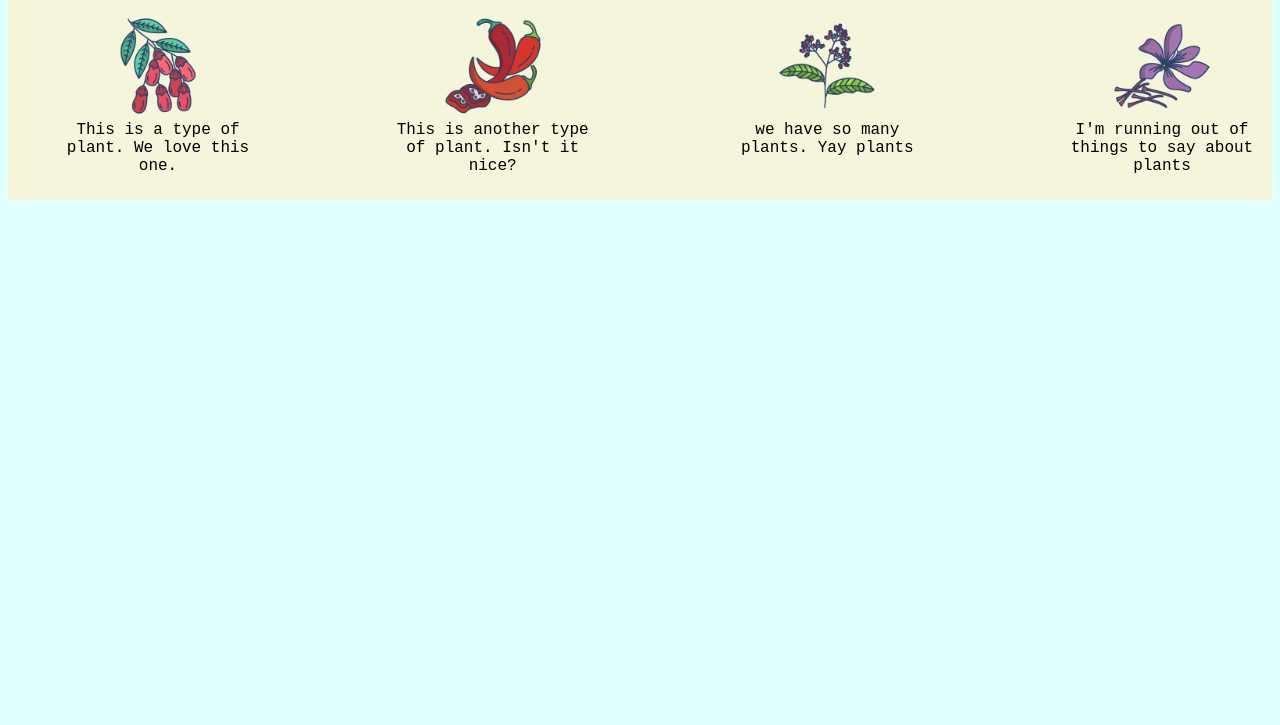
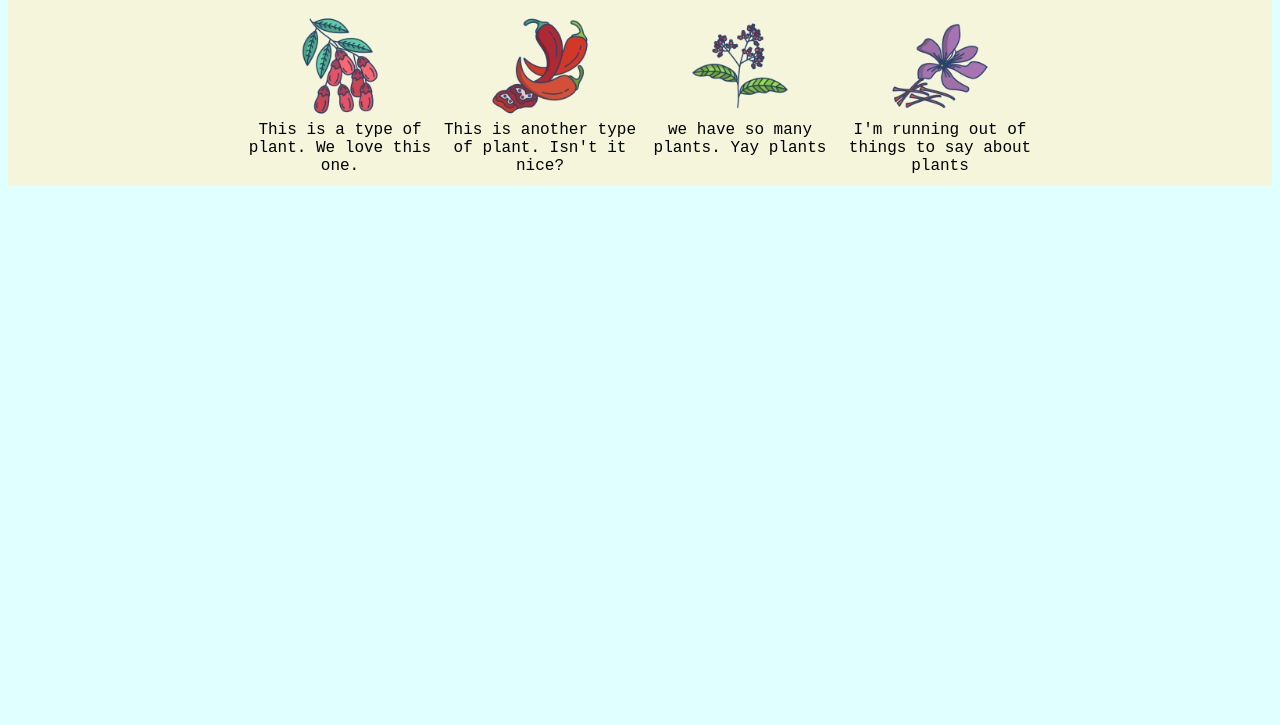
Before and after one commit to JaimanB/FlexNew, a plain HTML site: page flex-information/index.html in a window 1280 px wide. Shown: the part 75-800 px from the top of the page. Drawn offline with Linux system fonts and the light colour scheme.

Commit message:
changes to the 4th exercise, made it function more like a normal info page on a site should

```diff
--- a/flex-information/index.html
+++ b/flex-information/index.html
@@ -8,23 +8,31 @@
     <link rel="stylesheet" href="style.css">
 </head>
 <body>
+    <div class="background">
+    <div class="title">Information!</div>
 
     <div class="container">
-        <div class="title">Information!</div>
-    <ul>
-        <li><img src="barberry.png" style="width:100px">
+
+        <div class="info">
+            <img src="barberry.png" style="width:100px">
             <div class="text"> This is a type of plant. We love this one.</div>
-        </li>
-        <li><img src="chilli.png" style="width:100px">
+        </div>
+
+        <div class="info">
+            <img src="chilli.png" style="width:100px">
             <div class="text"> This is another type of plant. Isn't it nice?</div>
-        </li>
-        <li><img src="pepper.png" style="width:100px">
+        </div>
+
+        <div class="info">
+            <img src="pepper.png" style="width:100px">
             <div class="text"> we have so many plants. Yay plants</div>
-        </li>
-        <li><img src="saffron.png" style="width:100px">
+        </div>
+
+        <div class="info">
+            <img src="saffron.png" style="width:100px">
             <div class="text"> I'm running out of things to say about plants</div>
-        </li>
-    </ul>
+        </div>
+    </div>
 </div>
 </body>
 </html>
--- a/flex-information/style.css
+++ b/flex-information/style.css
@@ -4,24 +4,21 @@ body {
     text-align: center
 }
 
-.container{
+.background{
     background-color: beige;
-    padding: 10px;
-    align-items: center;
-    justify-content: center;
-    align-items: center;
-
 }
 
-ul {
+.container{
+
+    padding: 10px;
+    justify-content: center;
     display: flex;
-    list-style-type: none;
-    justify-content: space-between;
 }
 
-li {
-    width: 200px;
+.info{
+    max-width: 200px;
 }
+
 
 .title {
     font-weight: 900;
```
